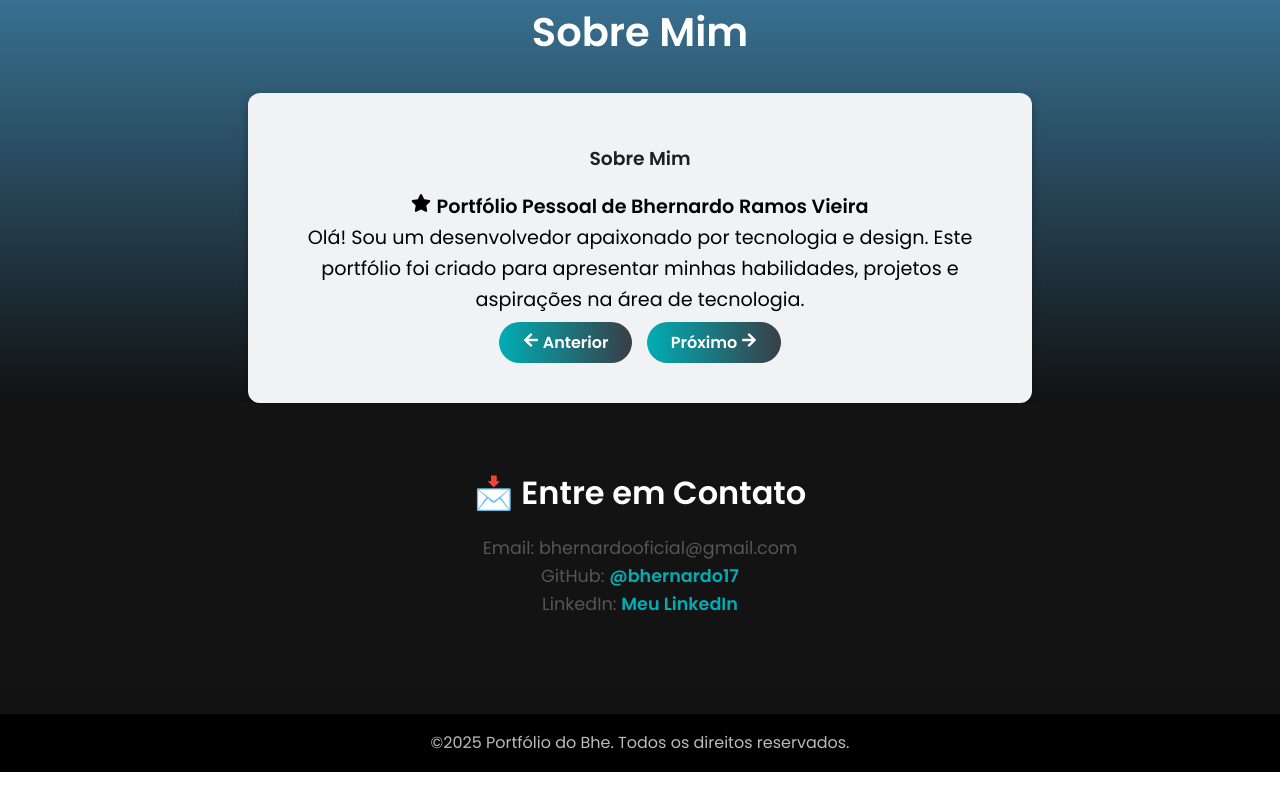
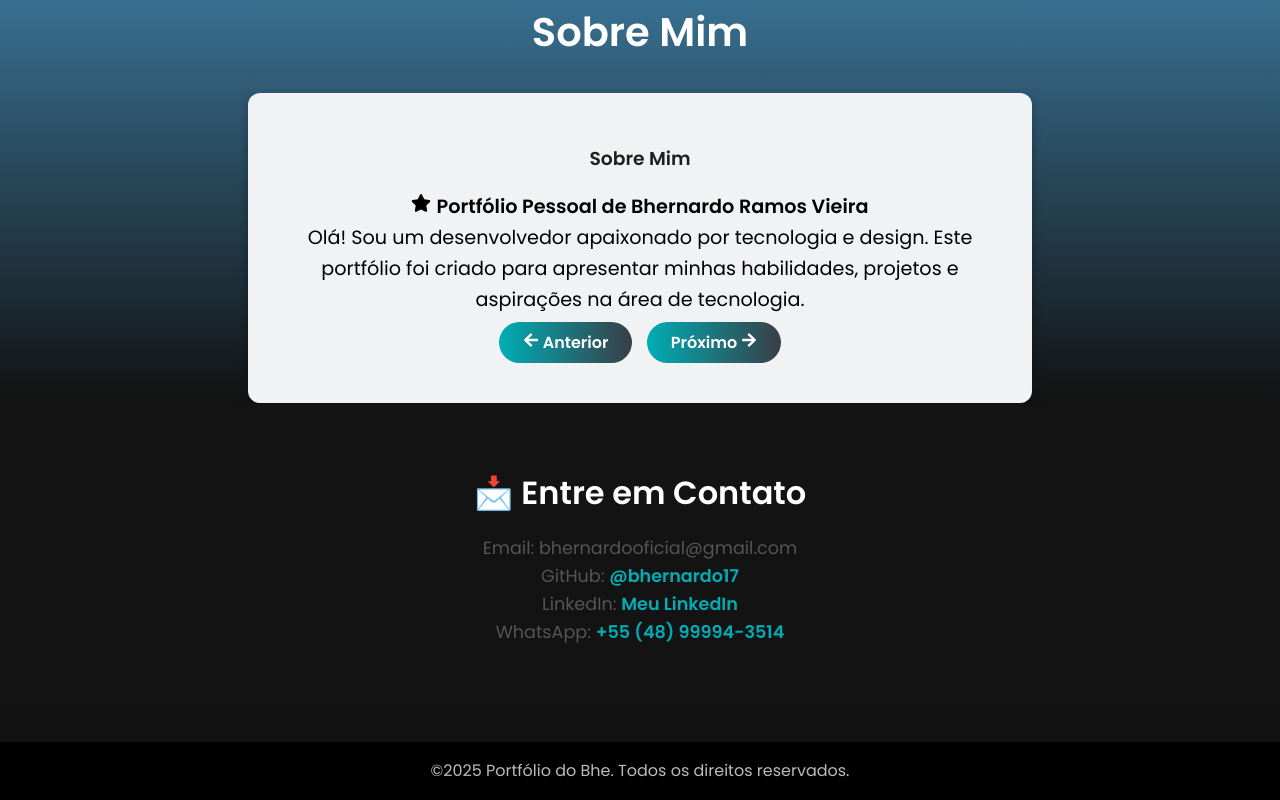
Before and after one commit to bhernardo17/Meu-Portfolio, a React (Vite) app: page / in a window 1280 px wide. Shown: the part 3938-4738 px from the top of the page. Before the commit the page ends 4710 px from the top, so only its background shows below. Built offline with nearby package versions, Linux system fonts and the light colour scheme.

Commit message:
Atualizações Gerais 6

```diff
--- a/src/pages/Contact.jsx
+++ b/src/pages/Contact.jsx
@@ -8,6 +8,7 @@ const Contact = () => {
       <p>Email: bhernardooficial@gmail.com</p>
       <p>GitHub: <a href="https://github.com/bhernardo17" target="_blank" rel="noopener noreferrer">@bhernardo17</a></p>
       <p>LinkedIn: <a href="https://www.linkedin.com/in/bhernardo-ramos-vieira-50b343272/" target="_blank" rel="noopener noreferrer">Meu LinkedIn</a></p>
+      <p>WhatsApp: <a href="#" target="_blank" rel="noopener noreferrer">+55 (48) 99994-3514</a></p>
     </section>
   );
 };
--- a/src/pages/Projects.jsx
+++ b/src/pages/Projects.jsx
@@ -12,7 +12,7 @@ const Projects = () => {
     {
       title: 'PGS',
       description: 'Sistema de Gestão de Contratos de Sistemas da PMF. Link levara para as telas e nada mais além disso já que é um Sistema para a Prefeitura.',
-      link: 'https://github.com/bhernardo17/PGS-v2',
+      link: '#',
     },
   ];
 
```
